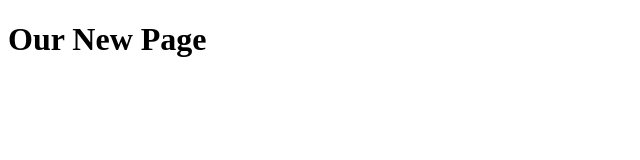
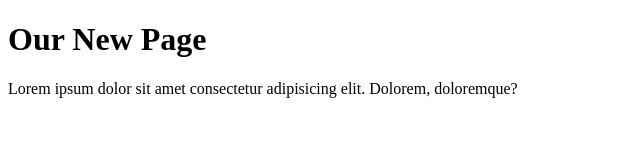
Before and after one commit to fspruce/GIT_TEST_2, a plain HTML site: page index.html in a window 1280 px wide. Shown: the whole page, without its empty margins (0-640 px from the left). Drawn offline with Linux system fonts and the light colour scheme.

Commit message:
add: paragraph to index.html

```diff
--- a/index.html
+++ b/index.html
@@ -7,5 +7,6 @@
 </head>
 <body>
     <h1>Our New Page</h1>
+    <p>Lorem ipsum dolor sit amet consectetur adipisicing elit. Dolorem, doloremque?</p>
 </body>
 </html>
```
